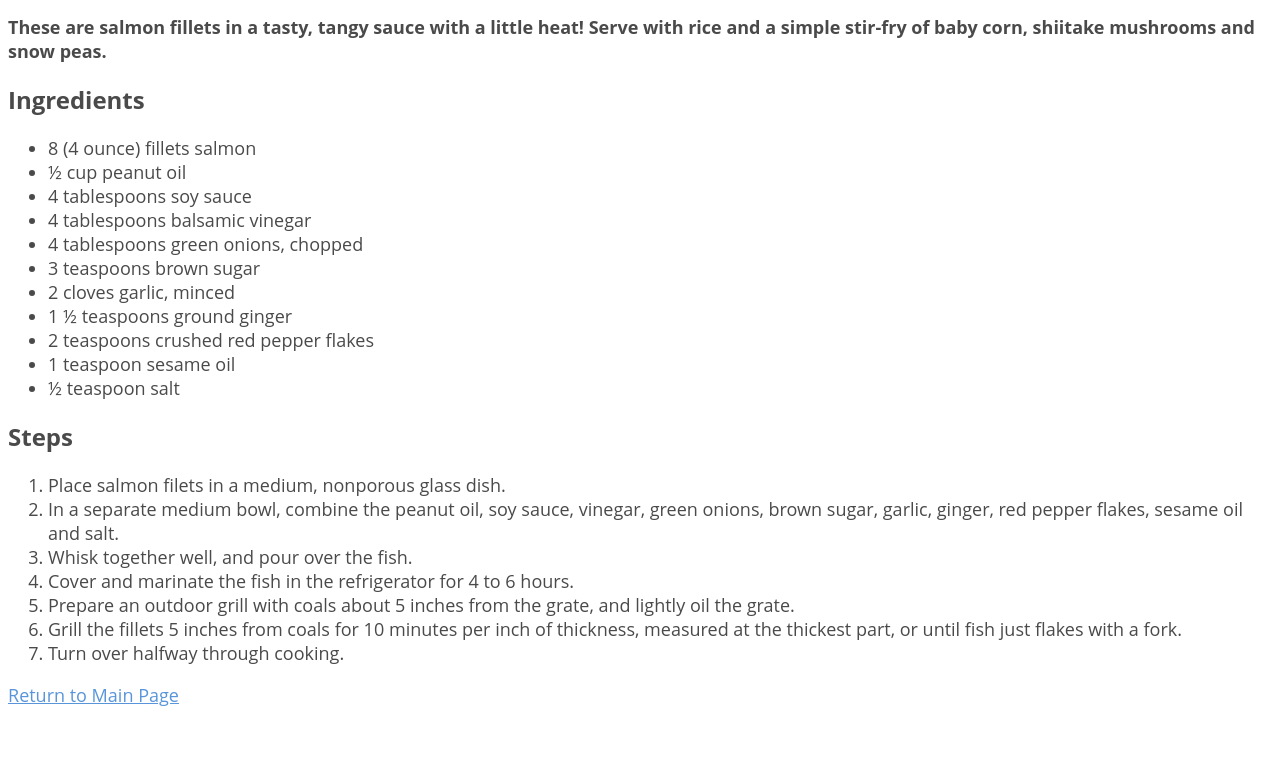
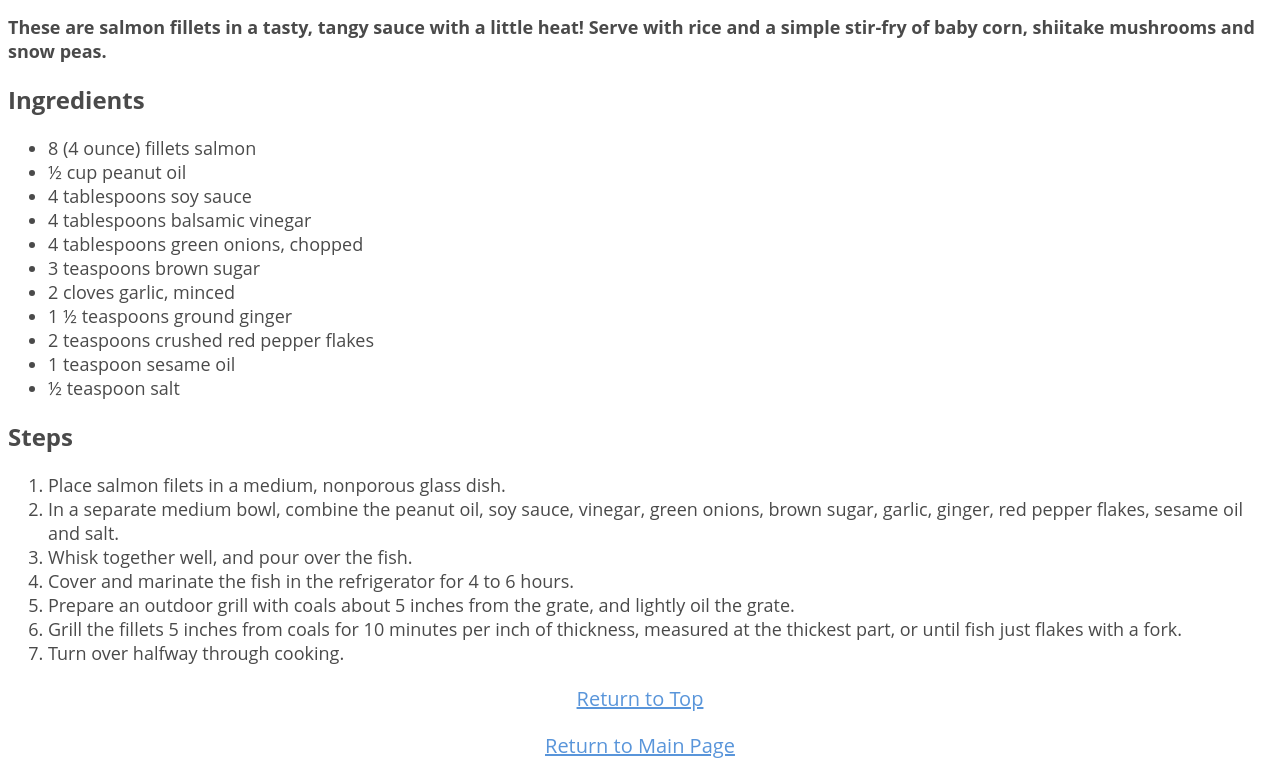
Before and after one commit to muneib/odin-recipes, a plain HTML site: page html/alaska-salmon.html in a window 1280 px wide. Shown: the part 584-1363 px from the top of the page. Before the commit the page ends 1309 px from the top, so only its background shows below. Drawn offline with Linux system fonts and the light colour scheme.

Commit message:
Add return to header link to all pages

```diff
--- a/css/style.css
+++ b/css/style.css
@@ -25,3 +25,8 @@ img {
     height: 300px;
     width: auto;
 }
+
+.return-button{
+    text-align: center;
+    font-size: 20px;
+}
--- a/html/alaska-salmon.html
+++ b/html/alaska-salmon.html
@@ -10,7 +10,7 @@
 </head>
 
 <body>
-    <h1>Firecracker Grilled Alaska Salmon</h1>
+    <h1 id="header">Firecracker Grilled Alaska Salmon</h1>
     <img src="../img/alaska-salmon.jpeg">
     <p>
         <b>These are salmon fillets in a tasty, tangy sauce with a little heat!
@@ -42,7 +42,9 @@
             <li>Grill the fillets 5 inches from coals for 10 minutes per inch of thickness, measured at the thickest part, or until fish just flakes with a fork.</li>
             <li> Turn over halfway through cooking.</li>
         </ol>
-    <p><a href="../index.html">Return to Main Page</a></p>
+
+        <p class="return-button"><a href="#header">Return to Top</a></p>
+        <p class="return-button"><a href="../index.html">Return to Main Page</a></p>
 </body>
 
 </html>
```
Also changed, not shown: html/cupcakes.html (+4 -2 lines), html/noodle-veggie.html (+3 -1 lines).
